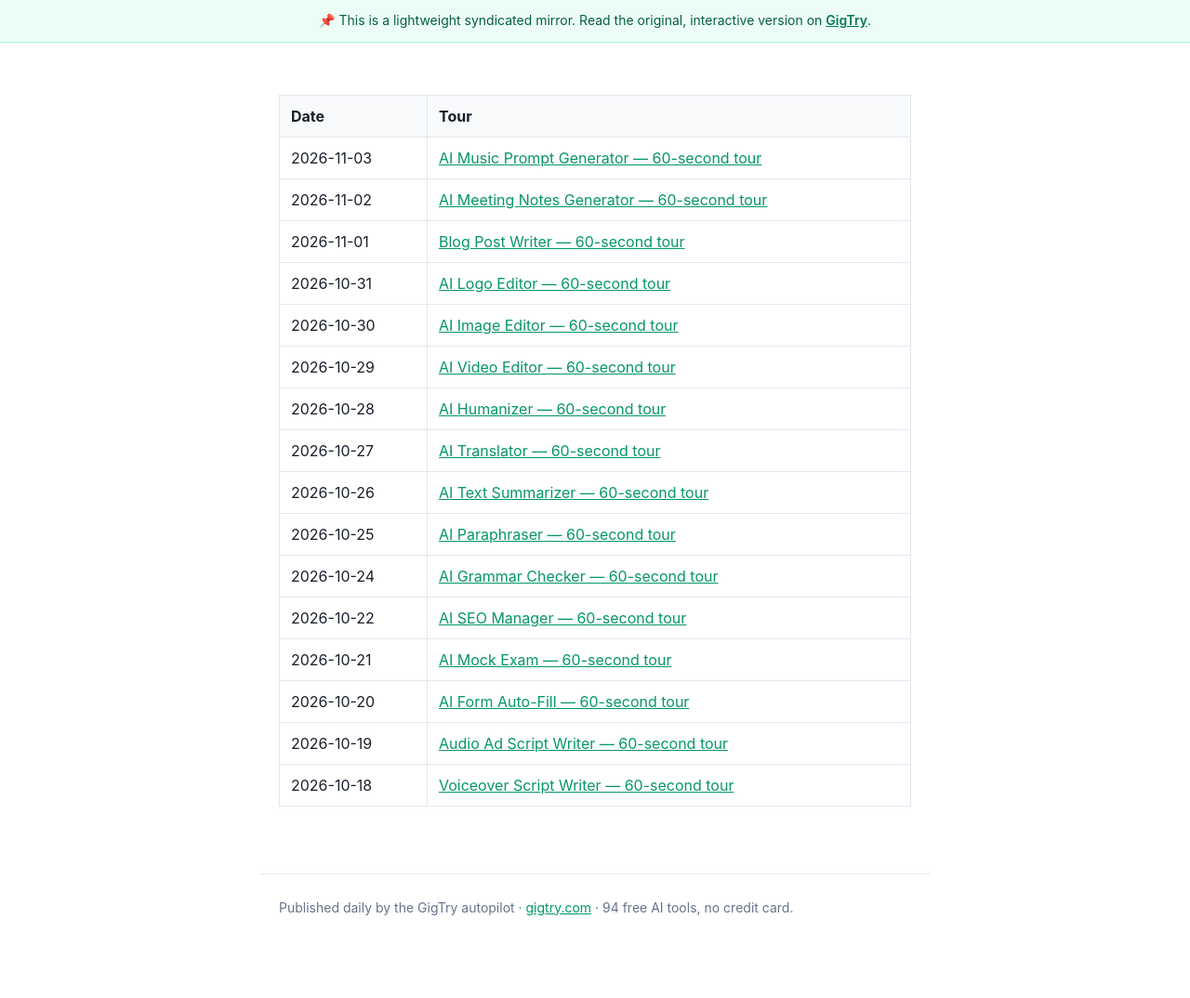
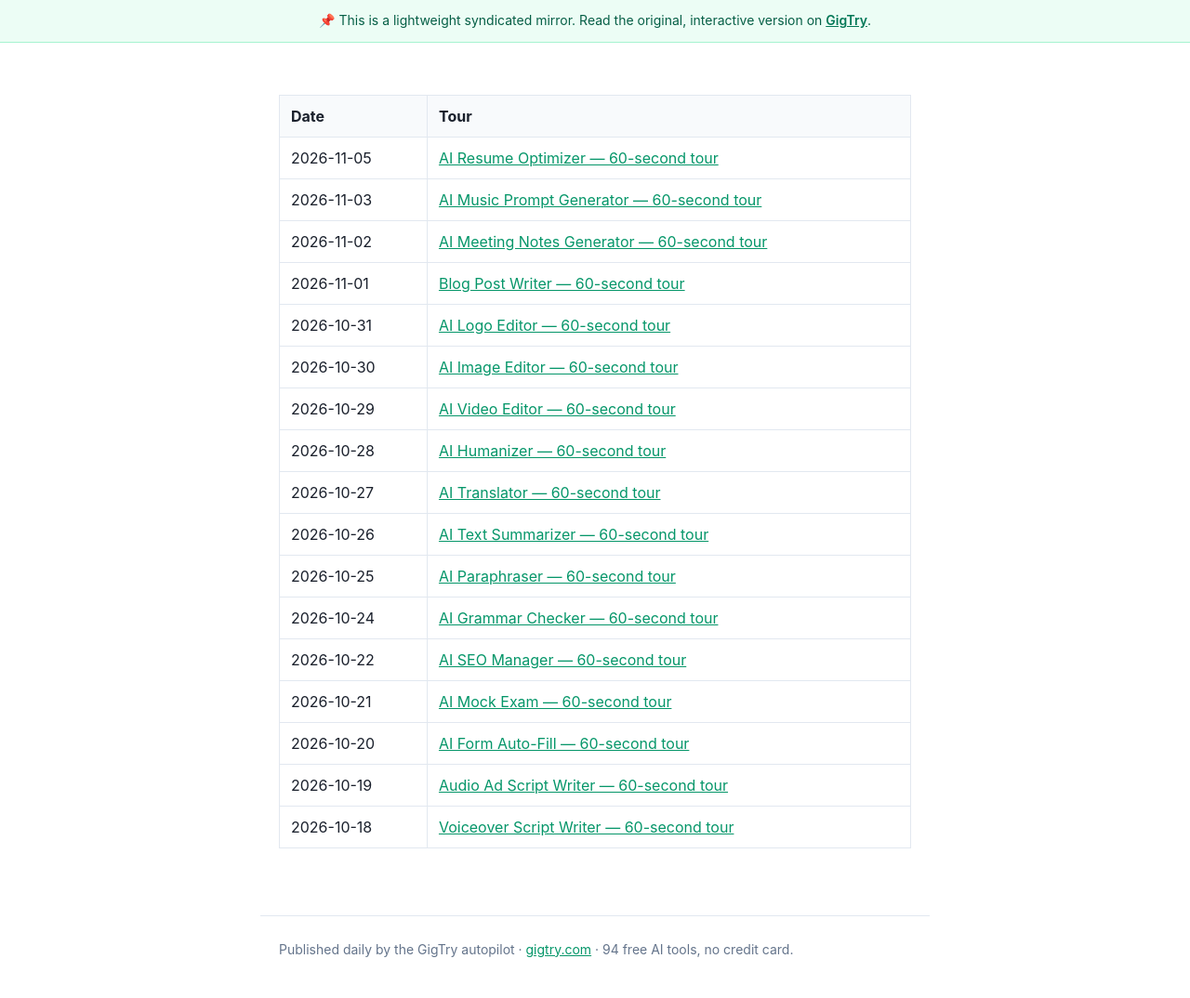
Before and after one commit to gigtryinfo-dev/gigtry-public, a Jekyll site: the page built from posts/daily/index.md, in a window 1280 px wide. Shown: the whole page at 93% size. Built offline with Jekyll 4.4.1, drawn with Linux system fonts in a browser that asks for light colours; before the commit the page ends 1029 px from its top, so only the background shows below that.

Commit message:
daily index: 2026-11-05

```diff
--- a/posts/daily/index.md
+++ b/posts/daily/index.md
@@ -7,6 +7,7 @@
 
 | Date | Tour |
 |------|------|
+| 2026-11-05 | [AI Resume Optimizer — 60-second tour](https://gigtryinfo-dev.github.io/gigtry-public/posts/daily/2026-11-05-ai-resume-optimizer.html) |
 | 2026-11-03 | [AI Music Prompt Generator — 60-second tour](https://gigtryinfo-dev.github.io/gigtry-public/posts/daily/2026-11-03-ai-music-prompt-generator.html) |
 | 2026-11-02 | [AI Meeting Notes Generator — 60-second tour](https://gigtryinfo-dev.github.io/gigtry-public/posts/daily/2026-11-02-ai-meeting-notes-generator.html) |
 | 2026-11-01 | [Blog Post Writer — 60-second tour](https://gigtryinfo-dev.github.io/gigtry-public/posts/daily/2026-11-01-blog-post-writer.html) |
```
